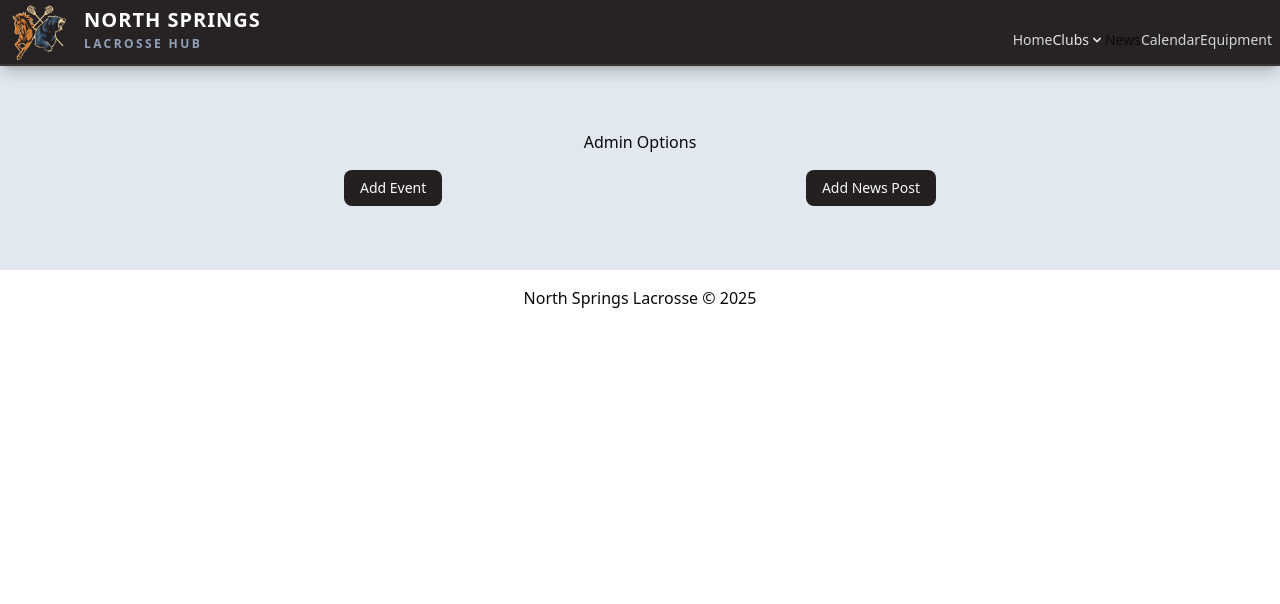
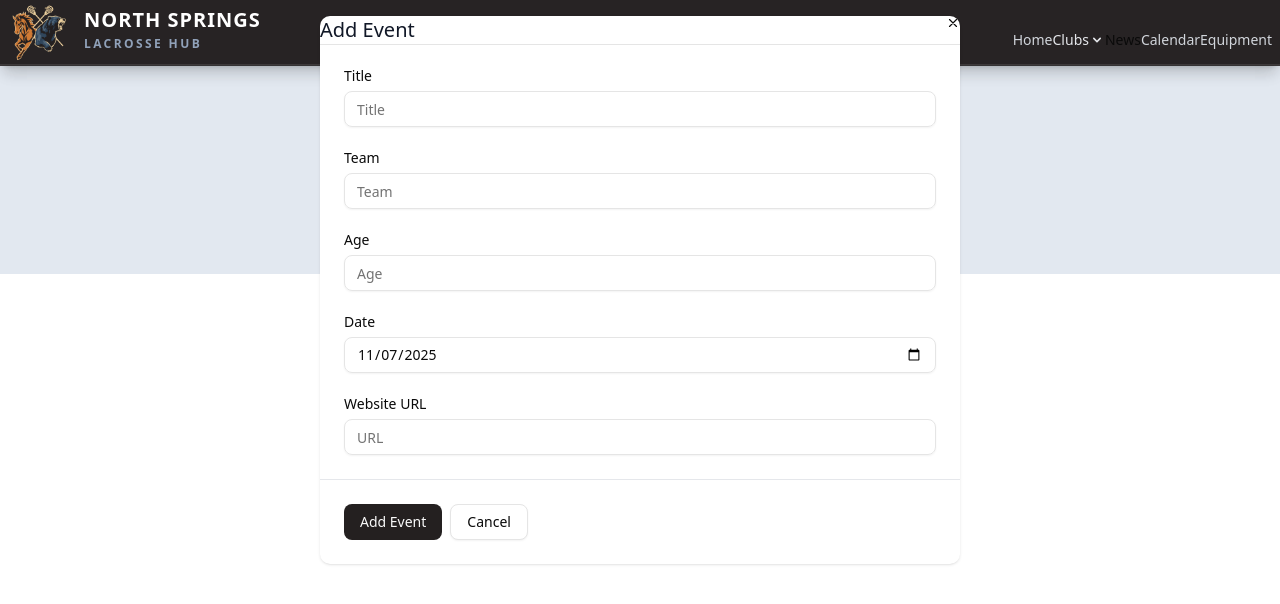
Before and after one commit to trevtanner/monument-lacrosse-landing-page, a Next.js app: page /admin in a window 1280 px wide. Both pictures are taken after a click on the button "Add Event". Shown: the top 604 px of the page. Built offline with nearby package versions, Linux system fonts and the light colour scheme.

Commit message:
added page and modals to add event and news post

```diff
--- /dev/null
+++ b/src/app/api/events/add/route.ts
@@ -0,0 +1,44 @@
+import { NextResponse } from "next/server";
+import { prisma } from "@/lib/prisma";
+import { AddEventFormSchema } from "@/lib/definitions";
+
+export async function POST(request: Request) {
+  try {
+    const body = await request.json();
+
+    // Convert date string back to Date object for Zod validation
+    // JSON serialization converts Dates to strings, so we must parse them back
+    if (body.date) {
+      body.date = new Date(body.date);
+    }
+
+    const validation = AddEventFormSchema.safeParse(body);
+
+    if (!validation.success) {
+      return NextResponse.json(
+        { errors: validation.error.flatten().fieldErrors },
+        { status: 400 }
+      );
+    }
+
+    const { title, team, age, date, url } = validation.data;
+
+    const newEvent = await prisma.event.create({
+      data: {
+        title,
+        team,
+        age,
+        date,
+        url,
+      },
+    });
+
+    return NextResponse.json(newEvent, { status: 201 });
+  } catch (error) {
+    console.error("Error creating event:", error);
+    return NextResponse.json(
+      { error: "Internal Server Error" },
+      { status: 500 }
+    );
+  }
+}
--- a/src/components/admin/addEventCard.tsx
+++ b/src/components/admin/addEventCard.tsx
@@ -3,6 +3,8 @@ import { Button } from "@/components/ui/button";
 import { Input } from "@/components/ui/input";
 import { Label } from "@/components/ui/label";
 import { Modal, ModalHeader, ModalBody, ModalFooter } from "flowbite-react";
+import { AddEventFormSchema } from "@/lib/definitions";
+import { useState } from "react";
 
 interface Props {
   isOpen: boolean;
@@ -10,6 +12,56 @@ interface Props {
 }
 
 export function AddEventCard({ isOpen, setIsOpen }: Props) {
+  const [newEvent, setNewEvent] = useState({
+    title: "",
+    team: "",
+    age: "",
+    date: new Date(
+      `${
+        new Date(Date.now() - 7 * 60 * 60 * 1000).toISOString().split("T")[0]
+      }T16:00:00-07:00`
+    ),
+    url: "",
+  });
+
+  const handleSubmit = async (e: React.FormEvent) => {
+    e.preventDefault();
+    const validation = AddEventFormSchema.safeParse(newEvent);
+
+    if (!validation.success) {
+      console.error(validation.error.flatten().fieldErrors);
+      return;
+    }
+
+    try {
+      const response = await fetch("/api/events/add", {
+        method: "POST",
+        headers: { "Content-Type": "application/json" },
+        body: JSON.stringify(validation.data),
+      });
+
+      if (response.ok) {
+        setIsOpen(false);
+        setNewEvent({
+          title: "",
+          team: "",
+          age: "",
+          date: new Date(
+            `${
+              new Date(Date.now() - 7 * 60 * 60 * 1000)
+                .toISOString()
+                .split("T")[0]
+            }T16:00:00-07:00`
+          ),
+          url: "",
+        });
+      }
+    } catch (error) {
+      console.error("Failed to submit event", error);
+    }
+  };
+
+  console.log("newEvent", newEvent);
   return (
     <Modal
       dismissible
@@ -17,37 +69,99 @@ export function AddEventCard({ isOpen, setIsOpen }: Props) {
       onClose={() => setIsOpen(false)}
       size="2xl"
     >
-      <form>
+      <form onSubmit={handleSubmit}>
         <ModalHeader>Add Event</ModalHeader>
         <ModalBody>
           <div className="flex flex-col gap-6">
             <div className="grid gap-2">
-              <Label htmlFor="username">Username</Label>
+              <Label htmlFor="title">Title</Label>
               <Input
-                id="username"
-                name="username"
+                id="title"
+                name="title"
                 type="text"
-                placeholder="Username"
+                placeholder="Title"
                 required
+                value={newEvent.title}
+                onChange={(event) =>
+                  setNewEvent((prev) => ({
+                    ...prev,
+                    title: event.target.value,
+                  }))
+                }
               />
             </div>
             <div className="grid gap-2">
-              <div className="flex items-center">
-                <Label htmlFor="password">Password</Label>
-              </div>
-              <Input id="password" name="password" type="password" required />
+              <Label htmlFor="team">Team</Label>
+              <Input
+                id="team"
+                name="team"
+                type="text"
+                placeholder="Team"
+                required
+                value={newEvent.team}
+                onChange={(event) =>
+                  setNewEvent((prev) => ({
+                    ...prev,
+                    team: event.target.value,
+                  }))
+                }
+              />
             </div>
-          </div>
-          <div className="mt-6">
-            <Button type="submit" className="w-full">
-              Add Event
-            </Button>
+            <div className="grid gap-2">
+              <Label htmlFor="age">Age</Label>
+              <Input
+                id="age"
+                name="age"
+                type="age"
+                placeholder="Age"
+                required
+                value={newEvent.age}
+                onChange={(event) =>
+                  setNewEvent((prev) => ({
+                    ...prev,
+                    age: event.target.value,
+                  }))
+                }
+              />
+            </div>
+            <div className="grid gap-2">
+              <Label htmlFor="date">Date</Label>
+              <Input
+                id="date"
+                name="date"
+                type="date"
+                placeholder="Date"
+                required
+                value={newEvent.date.toISOString().split("T")[0]}
+                onChange={(event) =>
+                  setNewEvent((prev) => ({
+                    ...prev,
+                    date: new Date(`${event.target.value}T16:00:00-07:00`),
+                  }))
+                }
+              />
+            </div>
+            <div className="grid gap-2">
+              <Label htmlFor="url">Website URL</Label>
+              <Input
+                id="url"
+                name="url"
+                type="url"
+                placeholder="URL"
+                required
+                value={newEvent.url}
+                onChange={(event) =>
+                  setNewEvent((prev) => ({
+                    ...prev,
+                    url: event.target.value,
+                  }))
+                }
+              />
+            </div>
           </div>
         </ModalBody>
         <ModalFooter>
-          <Button type="submit" className="w-full">
-            Add Event
-          </Button>
+          <Button type="submit">Add Event</Button>
           <Button variant="outline" onClick={() => setIsOpen(false)}>
             Cancel
           </Button>
--- /dev/null
+++ b/src/components/admin/addNewsPostCard.tsx
@@ -0,0 +1,66 @@
+"use client";
+import { Button } from "@/components/ui/button";
+import { Input } from "@/components/ui/input";
+import { Label } from "@/components/ui/label";
+import { Textarea } from "@/components/ui/textarea";
+import { Modal, ModalHeader, ModalBody, ModalFooter } from "flowbite-react";
+
+interface Props {
+  isOpen: boolean;
+  setIsOpen: React.Dispatch<React.SetStateAction<boolean>>;
+}
+
+export function AddNewsPostCard({ isOpen, setIsOpen }: Props) {
+  return (
+    <Modal
+      dismissible
+      show={isOpen}
+      onClose={() => setIsOpen(false)}
+      size="2xl"
+    >
+      <form>
+        <ModalHeader>Add News Post</ModalHeader>
+        <ModalBody>
+          <div className="flex flex-col gap-6">
+            <div className="grid gap-2">
+              <Label htmlFor="title">Title</Label>
+              <Input
+                id="title"
+                name="title"
+                type="text"
+                placeholder="Title"
+                required
+              />
+            </div>
+            <div className="grid gap-2">
+              <Label htmlFor="author">Author</Label>
+              <Input
+                id="author"
+                name="author"
+                type="text"
+                placeholder="Author"
+                required
+              />
+            </div>
+            <div className="grid gap-2">
+              <Label htmlFor="content">Content</Label>
+              <Textarea
+                id="content"
+                name="content"
+                placeholder="Content"
+                rows={10}
+                required
+              />
+            </div>
+          </div>
+        </ModalBody>
+        <ModalFooter>
+          <Button type="submit">Add News Post</Button>
+          <Button variant="outline" onClick={() => setIsOpen(false)}>
+            Cancel
+          </Button>
+        </ModalFooter>
+      </form>
+    </Modal>
+  );
+}
--- a/src/components/admin/adminPage.tsx
+++ b/src/components/admin/adminPage.tsx
@@ -3,19 +3,31 @@ import { useState } from "react";
 
 import { Button } from "@/components/ui/button";
 import { AddEventCard } from "./addEventCard";
+import { AddNewsPostCard } from "./addNewsPostCard";
 
 export default function AdminPage() {
   const [isEventOpen, setIsEventOpen] = useState(false);
+  const [isNewsOpen, setIsNewsOpen] = useState(false);
+
+  const openModal = (modalType: string) => {
+    if (modalType === "Event") {
+      setIsEventOpen(true);
+    } else {
+      setIsNewsOpen(true);
+    }
+  };
+
   return (
     <div className="container mx-auto px-12 py-16 bg-slate-200">
-      <h1 className="text-center">Admin Options</h1>
+      <h1 className="text-center text-xl font-bold">Admin Options</h1>
       <div className="flex justify-between w-1/2 mx-auto mt-4">
-        <Button>Add Event</Button>
+        <Button onClick={() => openModal("Event")}>Add Event</Button>
 
-        <Button>Add News Post</Button>
+        <Button onClick={() => openModal("News")}>Add News Post</Button>
       </div>
 
       <AddEventCard isOpen={isEventOpen} setIsOpen={setIsEventOpen} />
+      <AddNewsPostCard isOpen={isNewsOpen} setIsOpen={setIsNewsOpen} />
     </div>
   );
 }
--- /dev/null
+++ b/src/components/ui/textarea.tsx
@@ -0,0 +1,18 @@
+import * as React from "react"
+
+import { cn } from "@/lib/utils"
+
+function Textarea({ className, ...props }: React.ComponentProps<"textarea">) {
+  return (
+    <textarea
+      data-slot="textarea"
+      className={cn(
+        "border-input placeholder:text-muted-foreground focus-visible:border-ring focus-visible:ring-ring/50 aria-invalid:ring-destructive/20 dark:aria-invalid:ring-destructive/40 aria-invalid:border-destructive dark:bg-input/30 flex field-sizing-content min-h-16 w-full rounded-md border bg-transparent px-3 py-2 text-base shadow-xs transition-[color,box-shadow] outline-none focus-visible:ring-[3px] disabled:cursor-not-allowed disabled:opacity-50 md:text-sm",
+        className
+      )}
+      {...props}
+    />
+  )
+}
+
+export { Textarea }
--- a/src/lib/definitions.ts
+++ b/src/lib/definitions.ts
@@ -0,0 +1,31 @@
+import * as z from "zod";
+
+export const AddEventFormSchema = z.object({
+  title: z
+    .string()
+    .min(2, { error: "Name must be at least 2 characters long." })
+    .trim(),
+  team: z
+    .string()
+    .min(2, { error: "team must be at least 2 characters long." })
+    .trim(),
+  age: z
+    .string()
+    .min(2, { error: "age must be at least 2 characters long." })
+    .trim(),
+  date: z.date().min(new Date(), { error: "Date cannot have already passed" }),
+  url: z.url().trim(),
+});
+
+export type FormState =
+  | {
+      errors?: {
+        title?: string[];
+        team?: string[];
+        age?: string[];
+        date?: Date;
+        url?: string[];
+      };
+      message?: string;
+    }
+  | undefined;
--- a/src/middleware.ts
+++ b/src/middleware.ts
@@ -7,9 +7,13 @@ const SECRET_KEY = new TextEncoder().encode(process.env.JWT_SECRET || "secret");
 
 export async function middleware(request: NextRequest) {
   const session = request.cookies.get("session")?.value;
+  const isApiRoute = request.nextUrl.pathname.startsWith("/api");
 
   // If no session exists, redirect to login
   if (!session) {
+    if (isApiRoute) {
+      return NextResponse.json({ error: "Unauthorized" }, { status: 401 });
+    }
     return NextResponse.redirect(new URL("/login", request.url));
   }
 
@@ -20,11 +24,14 @@ export async function middleware(request: NextRequest) {
   } catch (err) {
     // If verification fails, redirect to login
     console.log(err);
+    if (isApiRoute) {
+      return NextResponse.json({ error: "Unauthorized" }, { status: 401 });
+    }
     return NextResponse.redirect(new URL("/login", request.url));
   }
 }
 
 // Configure which routes to protect
 export const config = {
-  matcher: ["/admin/:path*"], // Protects all routes under /admin
+  matcher: ["/admin/:path*", "/api/:path*"], // Protects all routes under /admin and all API routes
 };
```
Also changed, not shown: 2 other files (tests, documents, lock files or other folders).
